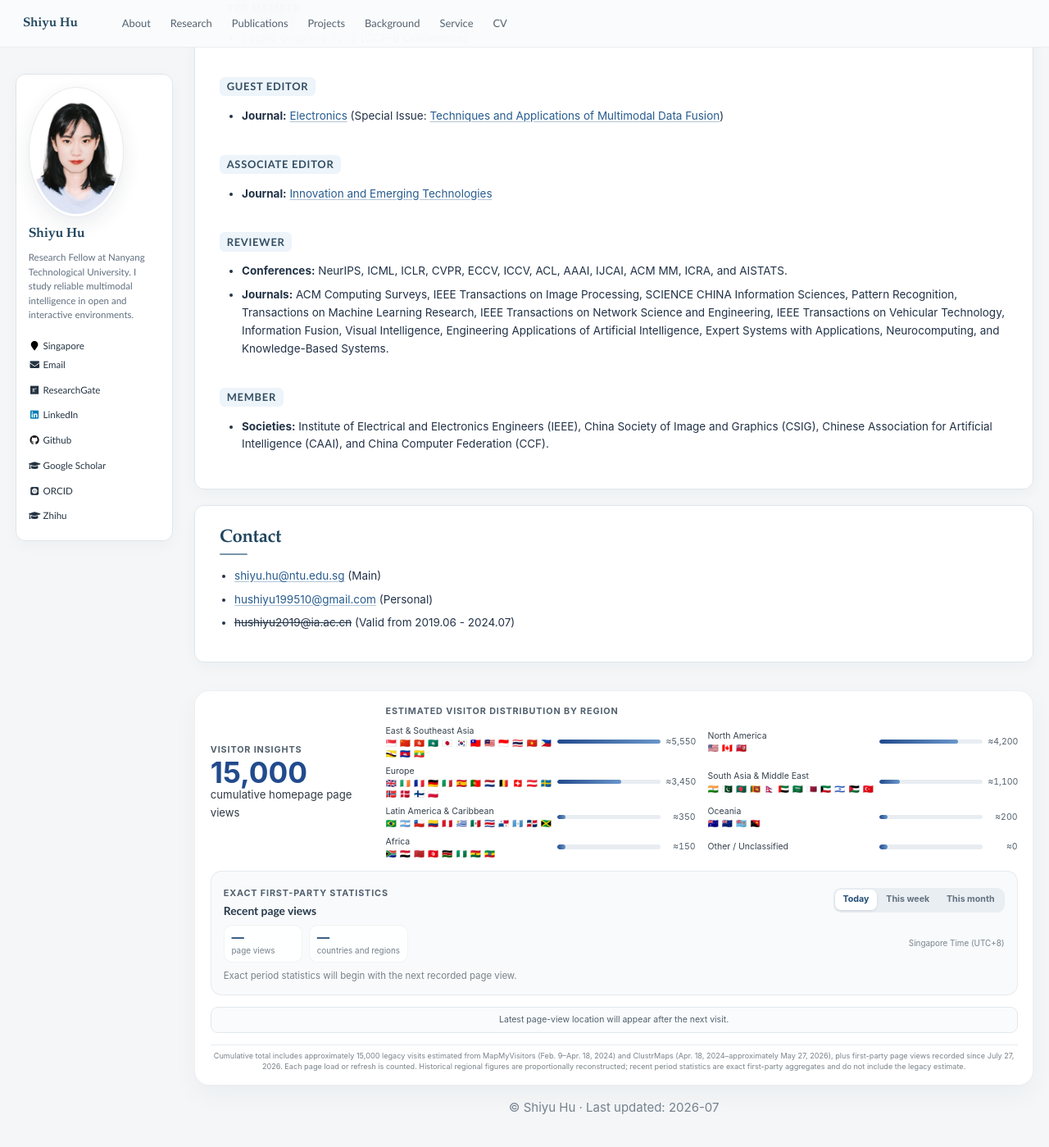
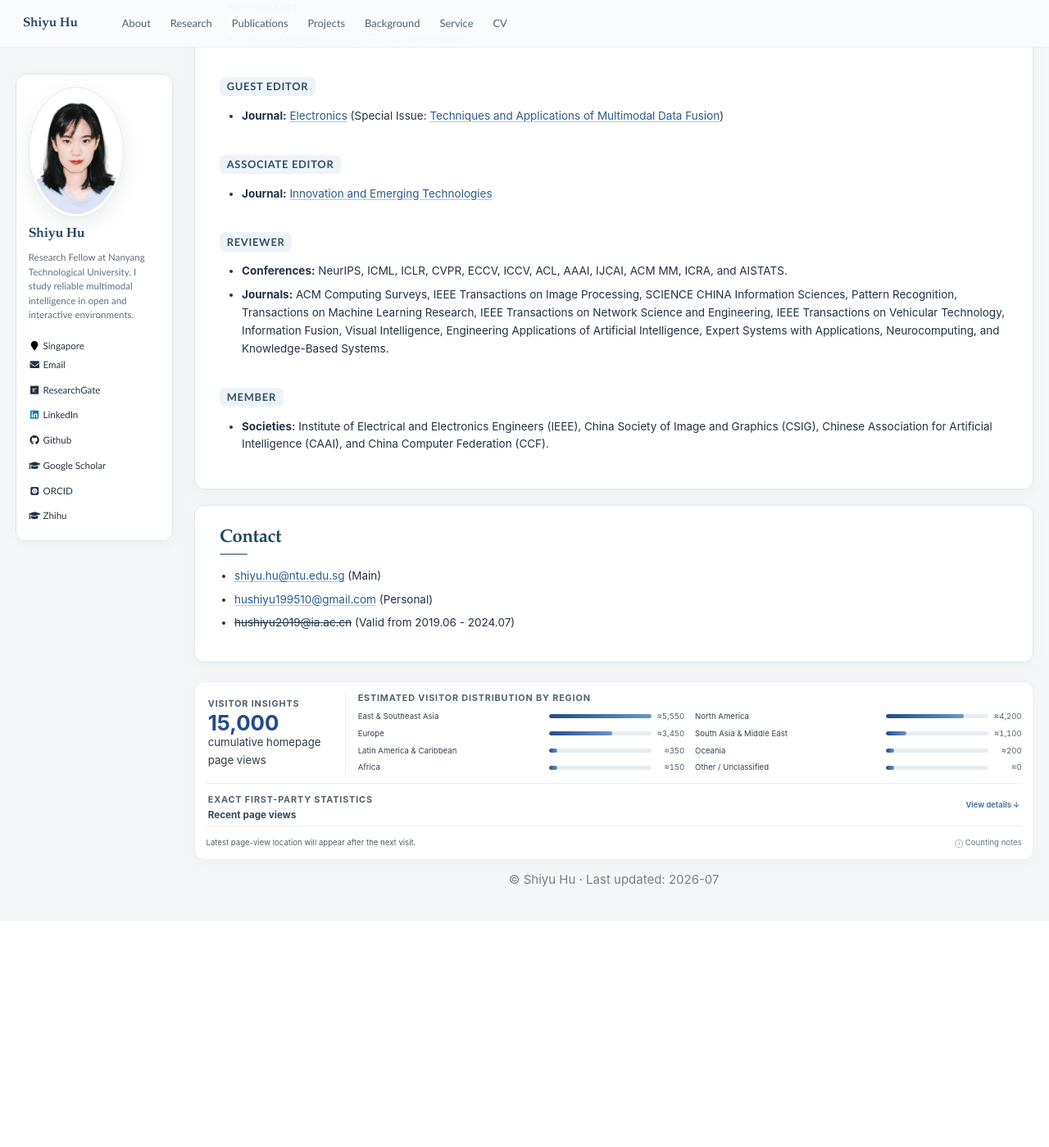
Before and after one commit to huuuuusy/huuuuusy.github.io, a Jekyll site: the page built from _pages/about.md, in a window 1280 px wide and 1400 px high, scrolled down 9128 px. Shown: the whole window at 82% size. Built offline with Jekyll 4.4.1, drawn with Linux system fonts in a browser that asks for light colours; some web fonts are replaced; after the commit the page ends 10251 px from its top, so only the background shows below that.

Commit message:
Refine visitor insights layout

```diff
--- a/_pages/about.md
+++ b/_pages/about.md
@@ -59,36 +59,46 @@ redirect_from:
       <span class="visitor-insights__empty">Loading the estimated regional distribution.</span>
     </div>
   </div>
-  <section class="visitor-recent" aria-labelledby="visitor-recent-title">
-    <div class="visitor-recent__header">
-      <div>
+  <details class="visitor-recent">
+    <summary class="visitor-recent__summary">
+      <span>
         <span class="visitor-insights__eyebrow">Exact first-party statistics</span>
-        <h3 class="visitor-recent__title" id="visitor-recent-title">Recent page views</h3>
+        <strong class="visitor-recent__title" id="visitor-recent-title">Recent page views</strong>
+      </span>
+      <span class="visitor-recent__hint">View details</span>
+    </summary>
+    <div class="visitor-recent__body" aria-labelledby="visitor-recent-title">
+      <div class="visitor-recent__header">
+        <div class="visitor-period-tabs" role="tablist" aria-label="Page-view period">
+          <button class="visitor-period-tab is-active" type="button" role="tab" aria-selected="true" data-period="today">Today</button>
+          <button class="visitor-period-tab" type="button" role="tab" aria-selected="false" data-period="week">This week</button>
+          <button class="visitor-period-tab" type="button" role="tab" aria-selected="false" data-period="month">This month</button>
+        </div>
       </div>
-      <div class="visitor-period-tabs" role="tablist" aria-label="Page-view period">
-        <button class="visitor-period-tab is-active" type="button" role="tab" aria-selected="true" data-period="today">Today</button>
-        <button class="visitor-period-tab" type="button" role="tab" aria-selected="false" data-period="week">This week</button>
-        <button class="visitor-period-tab" type="button" role="tab" aria-selected="false" data-period="month">This month</button>
+      <div class="visitor-period-summary">
+        <span class="visitor-period-metric">
+          <strong id="visitor-period-total">—</strong>
+          <small>page views</small>
+        </span>
+        <span class="visitor-period-metric">
+          <strong id="visitor-period-country-count">—</strong>
+          <small>countries and regions</small>
+        </span>
+        <span class="visitor-period-range" id="visitor-period-range">Singapore Time (UTC+8)</span>
       </div>
+      <div class="visitor-period-countries" id="visitor-period-countries">
+        <span class="visitor-insights__empty">Loading recent country and region statistics.</span>
+      </div>
+      <button class="visitor-period-toggle" id="visitor-period-toggle" type="button" hidden>Show all countries and regions</button>
     </div>
-    <div class="visitor-period-summary">
-      <span class="visitor-period-metric">
-        <strong id="visitor-period-total">—</strong>
-        <small>page views</small>
-      </span>
-      <span class="visitor-period-metric">
-        <strong id="visitor-period-country-count">—</strong>
-        <small>countries and regions</small>
-      </span>
-      <span class="visitor-period-range" id="visitor-period-range">Singapore Time (UTC+8)</span>
-    </div>
-    <div class="visitor-period-countries" id="visitor-period-countries">
-      <span class="visitor-insights__empty">Loading recent country and region statistics.</span>
-    </div>
-    <button class="visitor-period-toggle" id="visitor-period-toggle" type="button" hidden>Show all countries and regions</button>
-  </section>
-  <span class="visitor-insights__latest" id="visitor-latest">Loading the latest page-view location.</span>
-  <span class="visitor-insights__note">Cumulative total includes approximately 15,000 legacy visits estimated from MapMyVisitors (Feb. 9–Apr. 18, 2024) and ClustrMaps (Apr. 18, 2024–approximately May 27, 2026), plus first-party page views recorded since July 27, 2026. Each page load or refresh is counted. Historical regional figures are proportionally reconstructed; recent period statistics are exact first-party aggregates and do not include the legacy estimate.</span>
+  </details>
+  <div class="visitor-insights__footer">
+    <span class="visitor-insights__latest" id="visitor-latest">Loading the latest page-view location.</span>
+    <details class="visitor-method">
+      <summary>Counting notes</summary>
+      <span class="visitor-insights__note">Cumulative total includes approximately 15,000 legacy visits estimated from MapMyVisitors (Feb. 9–Apr. 18, 2024) and ClustrMaps (Apr. 18, 2024–approximately May 27, 2026), plus first-party page views recorded since July 27, 2026. Each page load or refresh is counted. Historical regional figures are proportionally reconstructed; recent period statistics are exact first-party aggregates and do not include the legacy estimate.</span>
+    </details>
+  </div>
 </div>
 
 <p class="homepage-footer">&copy; Shiyu Hu <span aria-hidden="true">·</span> Last updated: 2026-07</p>
--- a/_sass/_academic-template.scss
+++ b/_sass/_academic-template.scss
@@ -423,11 +423,131 @@ body {
 }
 
 .visitor-insights {
-    padding: 1.1rem 1.25rem 1rem;
+    gap: .65rem 1rem;
+    margin: 1.5rem 0 .85rem;
+    padding: .78rem .9rem .68rem;
+    border-radius: .78rem;
+    box-shadow: 0 5px 18px rgba(31, 45, 61, .025);
 }
 
 .visitor-recent {
-    padding: .9rem 1rem;
+    grid-column: 1 / -1;
+    padding: 0;
+    border: 0;
+    border-top: 1px solid rgba(35, 50, 64, .075);
+    border-bottom: 1px solid rgba(35, 50, 64, .075);
+    border-radius: 0;
+    background: transparent;
+}
+
+.visitor-recent__summary {
+    display: flex;
+    min-height: 2.35rem;
+    box-sizing: border-box;
+    gap: .75rem;
+    align-items: center;
+    justify-content: space-between;
+    padding: .42rem .15rem;
+    color: #536372;
+    cursor: pointer;
+    list-style: none;
+
+    &::-webkit-details-marker {
+        display: none;
+    }
+}
+
+.visitor-recent__title {
+    display: block;
+    margin-top: .06rem;
+    color: #34495b;
+    font-size: .78rem;
+    line-height: 1.2;
+}
+
+.visitor-recent__hint {
+    color: #52779a;
+    font-size: .62rem;
+    font-weight: 700;
+    white-space: nowrap;
+
+    &:after {
+        content: " ↓";
+    }
+}
+
+.visitor-recent[open] .visitor-recent__hint {
+    font-size: 0;
+
+    &:before {
+        content: "Hide details";
+        font-size: .62rem;
+    }
+
+    &:after {
+        content: " ↑";
+        font-size: .62rem;
+    }
+}
+
+.visitor-recent__body {
+    padding: .15rem .15rem .65rem;
+}
+
+.visitor-recent__header {
+    justify-content: flex-end;
+}
+
+.visitor-insights__footer {
+    display: flex;
+    grid-column: 1 / -1;
+    gap: .35rem .8rem;
+    align-items: center;
+    justify-content: space-between;
+    min-width: 0;
+}
+
+.visitor-insights__latest {
+    grid-column: auto;
+    justify-content: flex-start;
+    min-width: 0;
+    padding: .12rem 0;
+    border: 0;
+    background: transparent;
+    font-size: .64em;
+}
+
+.visitor-method {
+    position: relative;
+    flex: 0 0 auto;
+    color: #71808d;
+    font-size: .64rem;
+    text-align: right;
+}
+
+.visitor-method summary {
+    color: #61778a;
+    cursor: pointer;
+    list-style: none;
+
+    &::-webkit-details-marker {
+        display: none;
+    }
+
+    &:before {
+        content: "ⓘ ";
+    }
+}
+
+.visitor-method .visitor-insights__note {
+    display: block;
+    max-width: 58rem;
+    padding: .55rem 0 .08rem;
+    border: 0;
+    color: #788590;
+    font-size: .62rem;
+    line-height: 1.45;
+    text-align: left;
 }
 
 .research-step__content p,
@@ -506,89 +626,126 @@ body {
 
 @media (min-width: 48em) {
     .visitor-insights {
-        grid-template-columns: minmax(180px, .5fr) minmax(0, 2fr);
-        gap: .9rem 1.4rem;
+        grid-template-columns: minmax(130px, .42fr) minmax(0, 2fr);
     }
 
     .visitor-insights__summary {
         min-height: 0;
-        padding-left: 0;
+        padding: .35rem .9rem .35rem .15rem;
+        border-right: 1px solid rgba(35, 50, 64, .075);
     }
 
     .visitor-insights__total {
-        font-size: 2.35em;
+        margin: .1rem 0 0;
+        font-size: 1.72em;
     }
 
     .visitor-insights__heading {
-        margin-bottom: .4rem;
+        margin-bottom: .28rem;
     }
 
     .visitor-insights__countries {
         grid-template-columns: repeat(2, minmax(0, 1fr));
-        gap: .38rem 1rem;
+        gap: .24rem .85rem;
     }
 
     .visitor-country {
-        grid-template-columns: minmax(112px, 1fr) minmax(54px, .62fr) 2.4rem;
-        gap: .42rem;
-        font-size: .7em;
+        grid-template-columns: minmax(105px, 1fr) minmax(45px, .55fr) 2.35rem;
+        gap: .36rem;
+        min-height: 1.15rem;
+        font-size: .64em;
     }
 
     .visitor-country__flags {
-        font-size: 1em;
-        line-height: 1.2;
-    }
-
-    .visitor-recent__title {
-        font-size: .92rem;
+        display: none;
     }
 
     .visitor-period-tab {
-        min-height: 1.65rem;
-        padding: .22rem .62rem;
+        min-height: 1.5rem;
+        padding: .18rem .55rem;
     }
 
     .visitor-period-summary {
-        gap: .55rem;
-        margin: .58rem 0 .5rem;
+        gap: .45rem;
+        margin: .45rem 0 .42rem;
     }
 
     .visitor-period-metric {
-        min-width: 96px;
-        padding: .45rem .58rem;
+        min-width: 88px;
+        padding: .36rem .5rem;
     }
 
     .visitor-period-metric strong {
-        font-size: 1.02rem;
+        font-size: .92rem;
     }
 
     .visitor-period-countries {
         grid-template-columns: repeat(2, minmax(0, 1fr));
-        gap: .28rem 1rem;
+        gap: .18rem .85rem;
     }
 
     .visitor-period-country {
-        grid-template-columns: minmax(92px, 1fr) minmax(52px, .72fr) 2.7rem;
-        gap: .45rem;
-        min-height: 1.55rem;
-        font-size: .7rem;
-    }
-
-    .visitor-insights__latest {
-        padding: .45rem .7rem;
-        font-size: .7em;
-    }
-
-    .visitor-insights__note {
-        padding-top: .5rem;
-        font-size: .61em;
-        line-height: 1.4;
+        grid-template-columns: minmax(88px, 1fr) minmax(45px, .65fr) 2.55rem;
+        gap: .38rem;
+        min-height: 1.35rem;
+        font-size: .65rem;
     }
 }
 
 @media (max-width: 47.99em) {
     :root {
         --academic-radius: .72rem;
+    }
+
+    .visitor-insights {
+        gap: .55rem;
+        padding: .72rem .78rem .62rem;
+    }
+
+    .visitor-insights__summary {
+        min-height: 0;
+        padding: .15rem 0 .3rem;
+        text-align: left;
+    }
+
+    .visitor-insights__total {
+        font-size: 1.7em;
+    }
+
+    .visitor-insights__heading {
+        margin-bottom: .3rem;
+    }
+
+    .visitor-insights__countries {
+        grid-template-columns: repeat(2, minmax(0, 1fr));
+        gap: .24rem .7rem;
+    }
+
+    .visitor-country {
+        grid-template-columns: minmax(0, 1fr) auto;
+        gap: .35rem;
+        min-height: 1.15rem;
+        font-size: .63em;
+    }
+
+    .visitor-country__flags,
+    .visitor-country__bar {
+        display: none;
+    }
+
+    .visitor-insights__footer {
+        align-items: flex-start;
+        flex-direction: column;
+    }
+
+    .visitor-insights__latest {
+        flex-wrap: wrap;
+        gap: .12rem .35rem;
+        padding: .05rem 0;
+    }
+
+    .visitor-method {
+        text-align: left;
     }
 
     #main.home-main {
```
